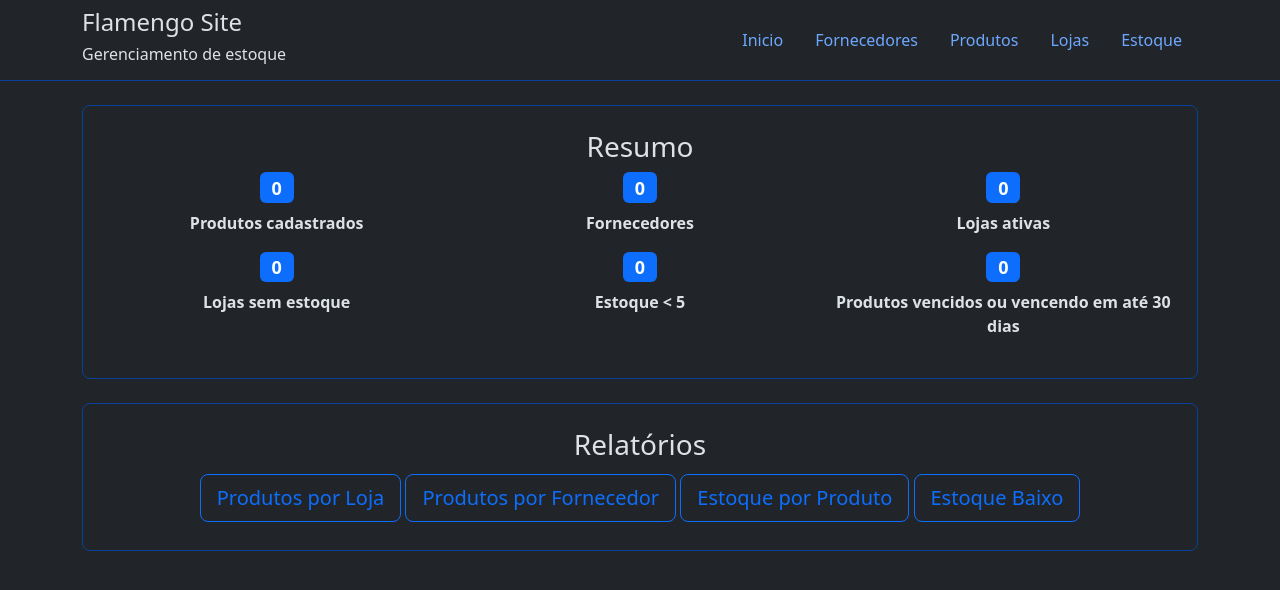
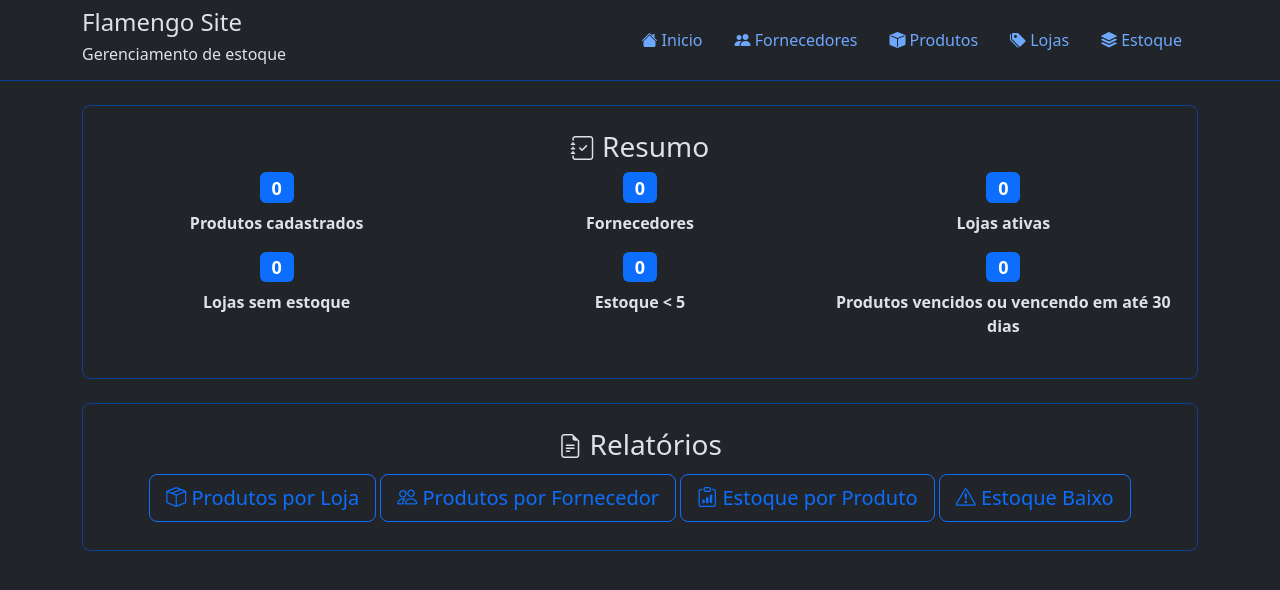
Before and after one commit to lipelsborges/Gerenciador-de-Estoque, a PHP site: page / in a window 1280 px wide. Shown: the top 590 px of the page. Run offline with PHP 8.4, Linux system fonts and the light colour scheme; some libraries are stand-ins or nearby versions.

Commit message:
Adicionando Icons

```diff
--- a/index.php
+++ b/index.php
@@ -7,7 +7,7 @@
     <title>Gerenciamento de estoque</title>
     <link rel="shortcut icon" href="images/coruja.png" type="image/x-icon" type="image/png">
     <link rel="stylesheet" href="css/bootstrap.min.css">
-    <link rel="stylesheet" href="css/bootstrap-icons.css">
+    <link rel="stylesheet" href="https://cdn.jsdelivr.net/npm/bootstrap-icons@1.11.3/font/bootstrap-icons.min.css">
 </head>
 <body>
     <header class="border-bottom border-primary-subtle bg-body">
@@ -20,11 +20,11 @@
                 <div class="col-8">
                     <nav>
                         <ul class="nav justify-content-end">
-                            <li class="nav-item"><a class="nav-link" href="">Inicio</a></li>
-                            <li class="nav-item"><a class="nav-link" href="">Fornecedores</a></li>
-                            <li class="nav-item"><a class="nav-link" href="">Produtos</a></li>
-                            <li class="nav-item"><a class="nav-link" href="">Lojas</a></li>
-                            <li class="nav-item"><a class="nav-link" href="">Estoque</a></li>
+                            <li class="nav-item"><a class="nav-link" href=""><i class="bi bi-house-fill"></i> Inicio</a></li>
+                            <li class="nav-item"><a class="nav-link" href=""><i class="bi bi-people-fill"></i> Fornecedores</a></li>
+                            <li class="nav-item"><a class="nav-link" href=""><i class="bi bi-box-fill"></i> Produtos</a></li>
+                            <li class="nav-item"><a class="nav-link" href=""><i class="bi bi-tags-fill"></i> Lojas</a></li>
+                            <li class="nav-item"><a class="nav-link" href=""><i class="bi bi-stack"></i> Estoque</a></li>
                         </ul>
                     </nav>
                 </div>
@@ -32,7 +32,7 @@
 
     <main class="container my-4">
         <section class="text-center mb-4 border rounded-3 p-4 border-primary-subtle">
-            <h3>Resumo</h3>
+            <h3><i class="bi bi-journal-check fs-4"></i> Resumo</h3>
             <div class="row">
 
                 <div class="col-6 col-md-4">
@@ -69,11 +69,11 @@
             </div>
         </section>
         <section class="text-center mb-4 border rounded-3 p-4 border-primary-subtle">
-            <h3>Relatórios</h3>
-            <a href="/produtos-por-loja" class="btn btn-lg btn-outline-primary my-1">Produtos por Loja</a>
-            <a href="" class="btn btn-lg btn-outline-primary my-1">Produtos por Fornecedor</a>
-            <a href="" class="btn btn-lg btn-outline-primary my-1">Estoque por Produto</a>
-            <a href="" class="btn btn-lg btn-outline-primary my-1">Estoque Baixo</a>
+            <h3><i class="bi bi-file-earmark-text fs-4"></i> Relatórios</h3>
+            <a href="/produtos-por-loja" class="btn btn-lg btn-outline-primary my-1"><i class="bi bi-box-seam"></i> Produtos por Loja</a>
+            <a href="" class="btn btn-lg btn-outline-primary my-1"><i class="bi bi-people"></i> Produtos por Fornecedor</a>
+            <a href="" class="btn btn-lg btn-outline-primary my-1"><i class="bi bi-clipboard-data"></i> Estoque por Produto</a>
+            <a href="" class="btn btn-lg btn-outline-primary my-1"><i class="bi bi-exclamation-triangle"></i> Estoque Baixo</a>
         </section>
     </main>
 
```
